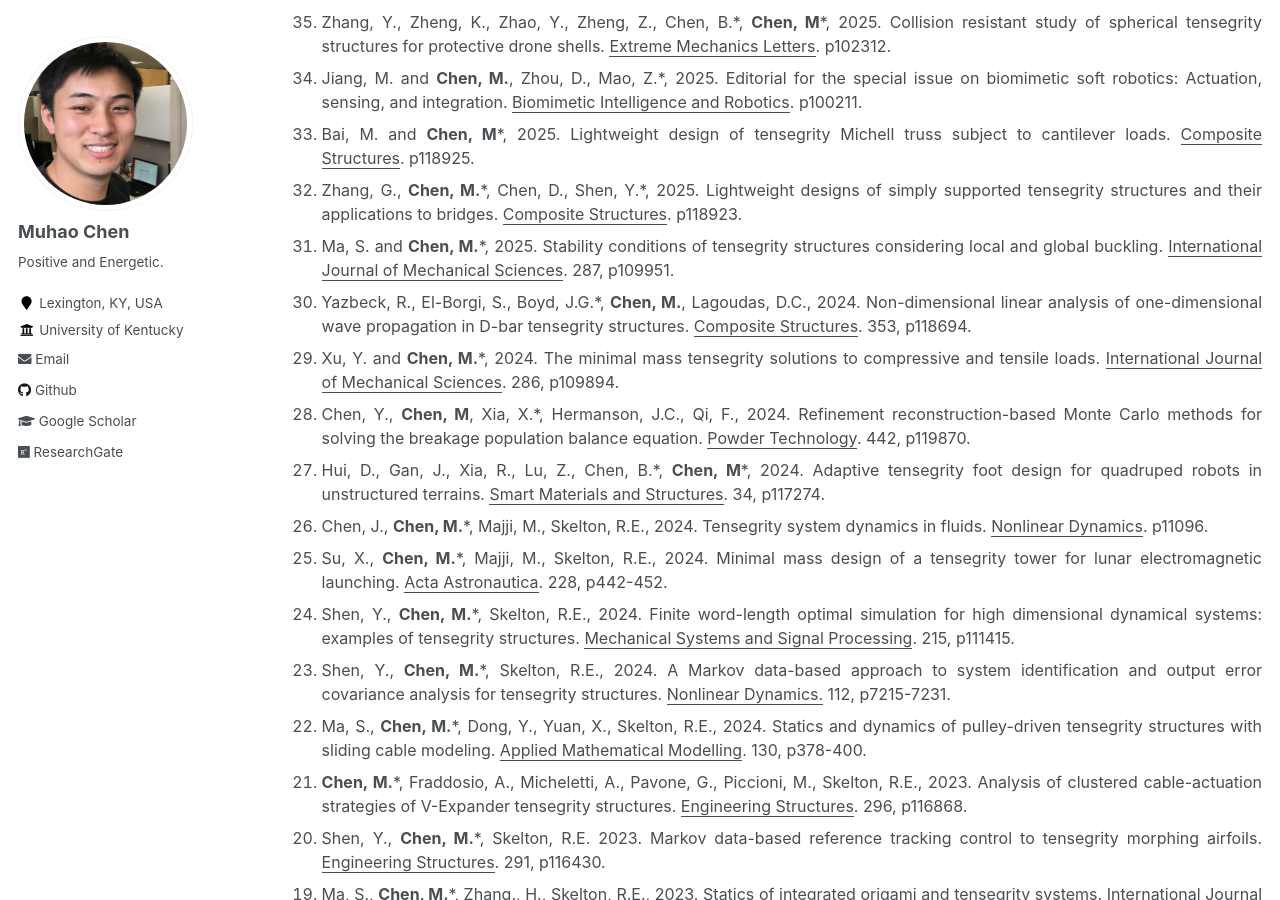
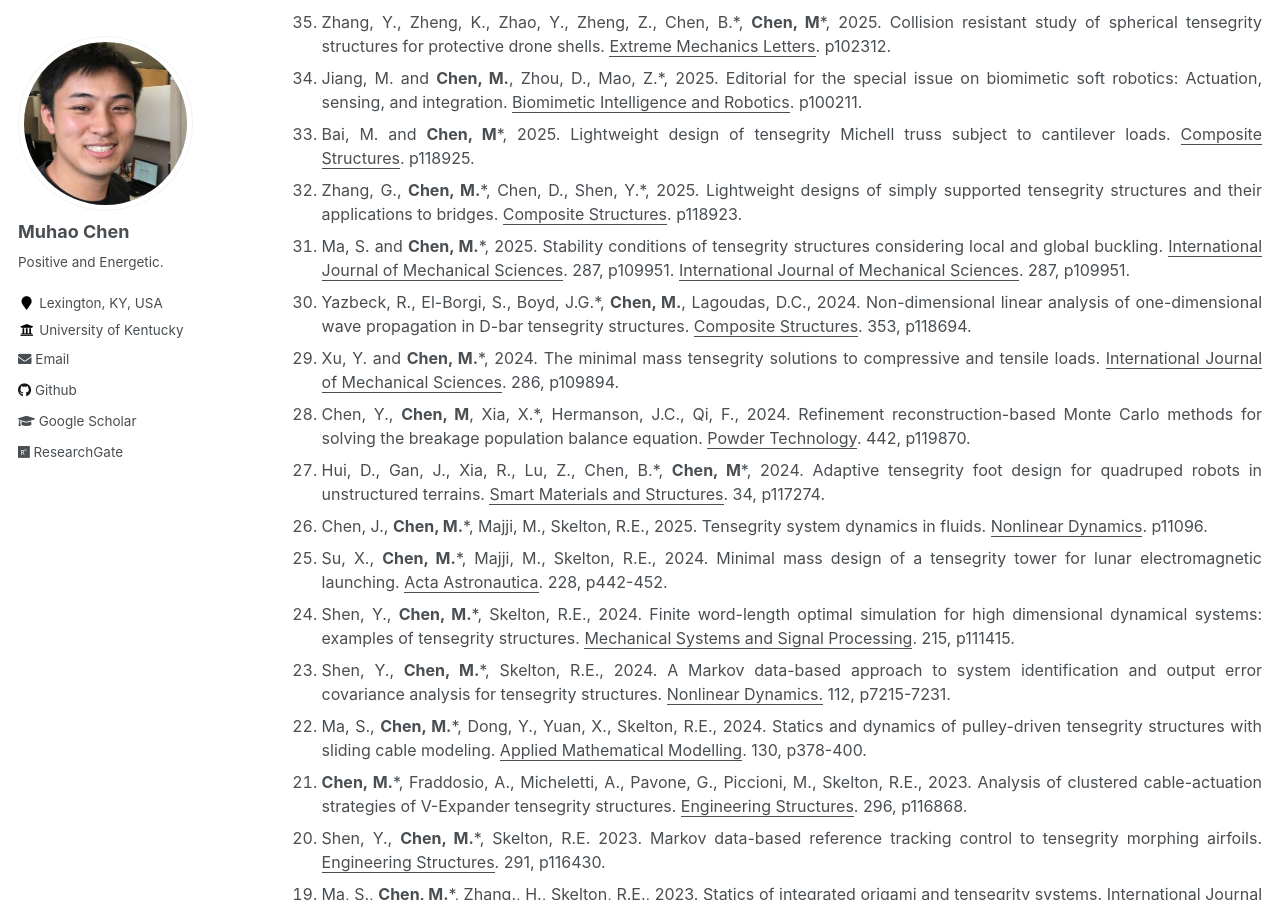
Before and after one commit to Muhao-Chen/muhao-chen.github.io, a Jekyll site: the page built from _pages/publication.md, in a window 1280 px wide and 900 px high, scrolled down 750 px. Built offline with Jekyll 4.4.1, drawn with Linux system fonts in a browser that asks for light colours.

Commit message:
Update publication.md

```diff
--- a/_pages/publication.md
+++ b/_pages/publication.md
@@ -34,12 +34,13 @@ Published
 <li>Jiang, M. and <strong>Chen, M.</strong>, Zhou, D., Mao, Z.*, 2025. Editorial for the special issue on biomimetic soft robotics: Actuation, sensing, and integration. <u>Biomimetic Intelligence and Robotics</u>. p100211.</li>
 <li>Bai, M. and <strong>Chen, M</strong>*, 2025. Lightweight design of tensegrity Michell truss subject to cantilever loads. <u>Composite Structures</u>. p118925.</li>
 <li>Zhang, G., <strong>Chen, M.</strong>*, Chen, D., Shen, Y.*, 2025. Lightweight designs of simply supported tensegrity structures and their applications to bridges. <u>Composite Structures</u>. p118923.</li>
-<li>Ma, S. and <strong>Chen, M.</strong>*, 2025. Stability conditions of tensegrity structures considering local and global buckling. <u>International Journal of Mechanical Sciences</u>. 287, p109951.</li>
+<li>Ma, S. and <strong>Chen, M.</strong>*, 2025. Stability conditions of tensegrity structures considering local and global buckling. <u>International Journal of Mechanical Sciences</u>. 287, p109951.
+<u>International Journal of Mechanical Sciences</u>. 287, p109951.</li>
 <li>Yazbeck, R., El-Borgi, S., Boyd, J.G.*, <strong>Chen, M.</strong>, Lagoudas, D.C., 2024. Non-dimensional linear analysis of one-dimensional wave propagation in D-bar tensegrity structures. <u>Composite Structures</u>. 353, p118694.</li>
 <li>Xu, Y. and <strong>Chen, M.</strong>*, 2024. The minimal mass tensegrity solutions to compressive and tensile loads. <u>International Journal of Mechanical Sciences</u>. 286, p109894.</li>
 <li>Chen, Y., <strong>Chen, M</strong>, Xia, X.*, Hermanson, J.C., Qi, F., 2024. Refinement reconstruction-based Monte Carlo methods for solving the breakage population balance equation. <u>Powder Technology</u>. 442, p119870.</li>
 <li>Hui, D., Gan, J., Xia, R., Lu, Z., Chen, B.*, <strong>Chen, M</strong>*, 2024. Adaptive tensegrity foot design for quadruped robots in unstructured terrains. <u>Smart Materials and Structures</u>. 34, p117274.</li>
-<li>Chen, J., <strong>Chen, M.</strong>*, Majji, M., Skelton, R.E., 2024. Tensegrity system dynamics in fluids. <u>Nonlinear Dynamics</u>. p11096.</li>
+<li>Chen, J., <strong>Chen, M.</strong>*, Majji, M., Skelton, R.E., 2025. Tensegrity system dynamics in fluids. <u>Nonlinear Dynamics</u>. p11096.</li>
 <li>Su, X., <strong>Chen, M.</strong>*, Majji, M., Skelton, R.E., 2024. Minimal mass design of a tensegrity tower for lunar electromagnetic launching. <u>Acta Astronautica</u>. 228, p442-452.</li>
 <li>Shen, Y., <strong>Chen, M.</strong>*, Skelton, R.E., 2024. Finite word-length optimal simulation for high dimensional dynamical systems: examples of tensegrity structures. <u>Mechanical Systems and Signal Processing</u>. 215, p111415.</li>
 <li>Shen, Y., <strong>Chen, M.</strong>*, Skelton, R.E., 2024. A Markov data-based approach to system identification and output error covariance analysis for tensegrity structures. <u>Nonlinear Dynamics.</u> 112, p7215-7231.</li>
```
